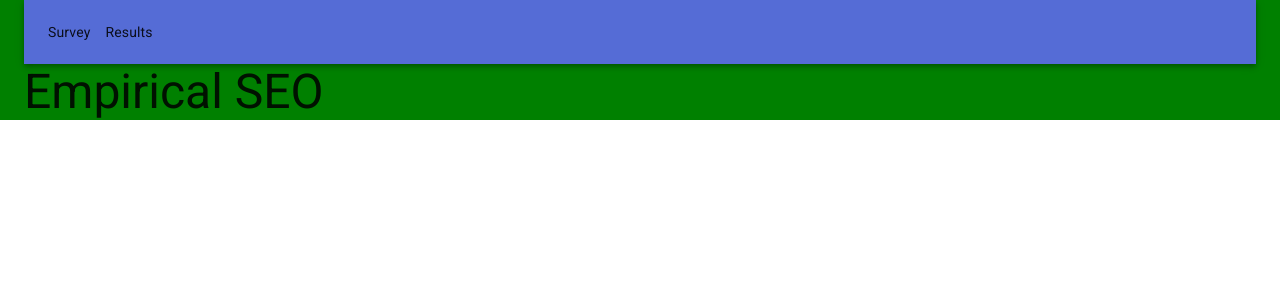
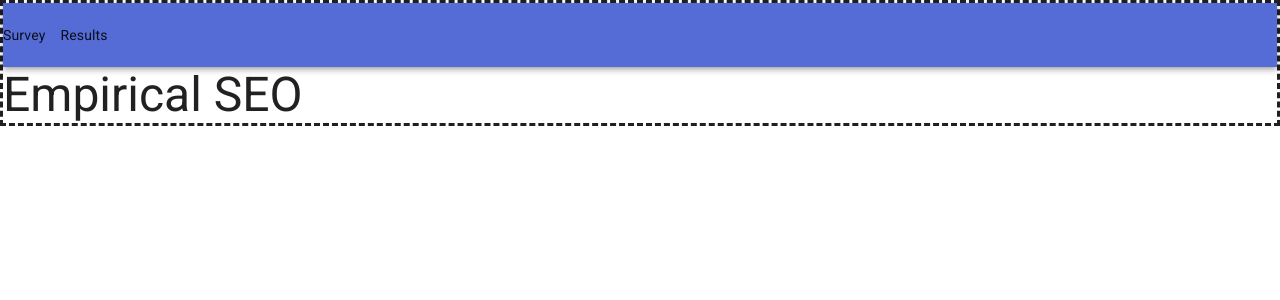
Before and after one commit to noconsulate/empirical-seo, a Next.js app: page /grids in a window 1280 px wide. Shown: the top 300 px of the page. Built offline with nearby package versions, Linux system fonts and the light colour scheme.

Commit message:
ThemeProvider

```diff
--- a/components/NavBar.js
+++ b/components/NavBar.js
@@ -18,7 +18,7 @@ const NavBar = props => {
   const classes = useStyles()
   return (
     <AppBar position='static'>
-      <Toolbar className={classes.navBar}>
+      <Toolbar className={classes.navBar} disableGutters>
           <Link href='/survey' color='textPrimary' className={classes.navButton}>
             Survey
           </Link>
--- a/pages/grids.js
+++ b/pages/grids.js
@@ -4,6 +4,8 @@ import {
   Container,
   CssBaseline,
 } from '@material-ui/core'
+import { ThemeProvider } from '@material-ui/core/styles'
+import theme from '../src/theme'
 
 import NavBar from '../components/NavBar'
 import Header from '../components/Header'
@@ -13,7 +15,7 @@ const useStyles = makeStyles(theme => ({
 
   },
   slab: {
-    backgroundColor: 'green',
+    border: 'dashed',
   }
 }))
 
@@ -21,13 +23,15 @@ const Grids = () => {
   const classes = useStyles()
 
   return (
-   <div>
+   <ThemeProvider theme={theme}>
+     <div>
       <CssBaseline />
-    <Container maxWidth="lg" className={classes.slab}>
+    <Container maxWidth="lg" className={classes.slab} disableGutters>
       <NavBar />
       <Header />
     </Container>
    </div>
+   </ThemeProvider>
   )
 }
 
```
